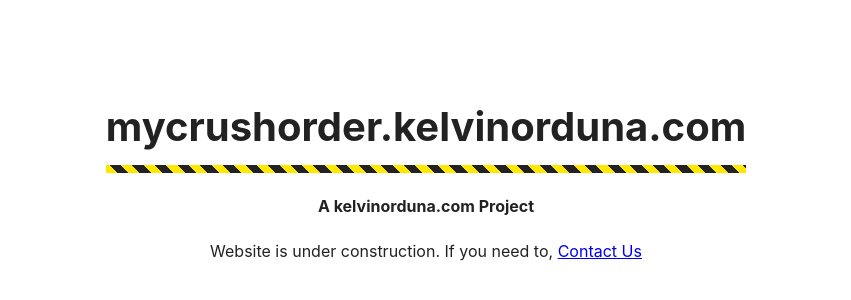
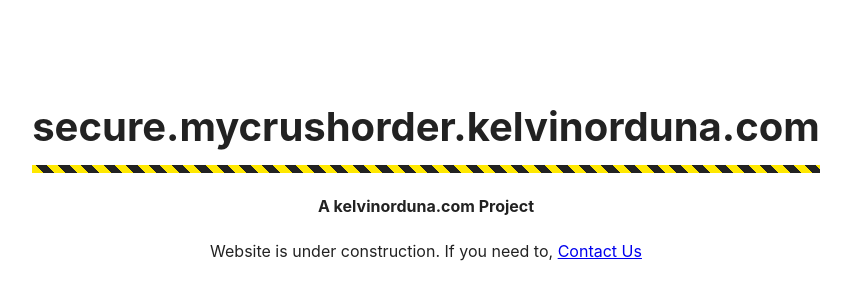
Before and after one commit to devsfer/acrushorderform, a plain HTML site: page index.html in a window 1280 px wide. Shown: the part 216-516 px from the top of the page, without its empty margins (214-1065 px from the left). Drawn offline with Linux system fonts and the light colour scheme.

Commit message:
Update index.html

```diff
--- a/index.html
+++ b/index.html
@@ -49,7 +49,7 @@
   </head>
   <body>
     <main>
-      <h1>mycrushorder.kelvinorduna.com</h1>
+      <h1>secure.mycrushorder.kelvinorduna.com</h1>
       <h4> A kelvinorduna.com Project </h4>
       <p>Website is under construction. If you need to, <a href="mailto:kelvin@kelvinorduna.com">Contact Us</a></p>
     </main>
```
